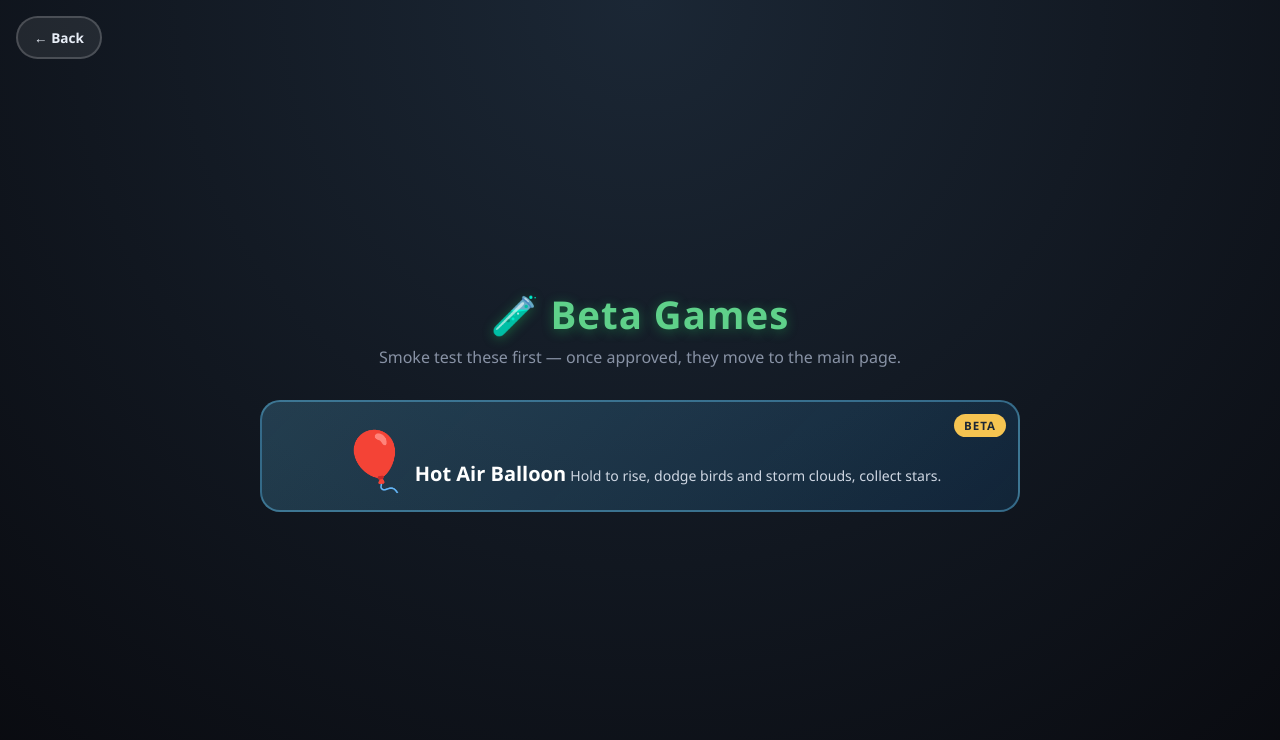
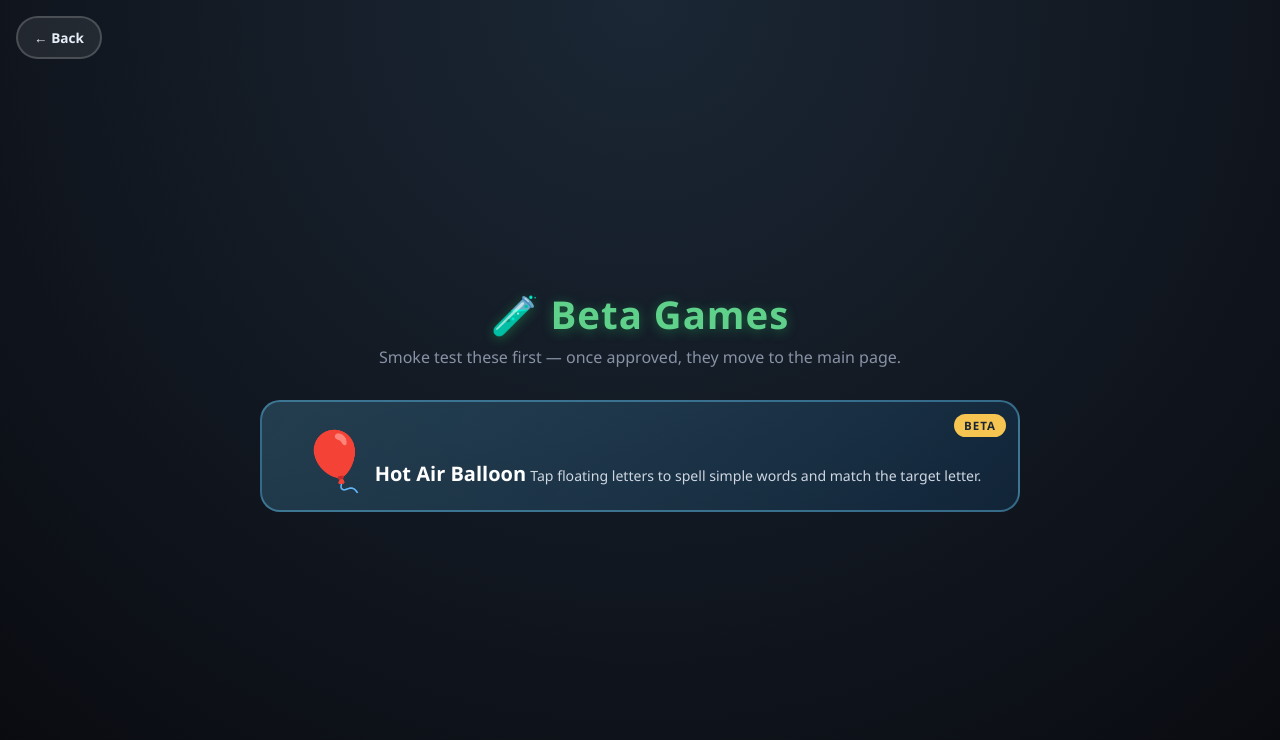
Before and after one commit to carrotsketches/car-racing-game, a website: page beta/index.html in a window 1280 px wide. Drawn offline with Linux system fonts and the light colour scheme.

Commit message:
Fix beta card description for spelling game

```diff
--- a/beta/index.html
+++ b/beta/index.html
@@ -18,7 +18,7 @@
             <a class="game-card hotair-balloon" href="../hotair-balloon/" data-lb="hotair-balloon-leaderboard">
                 <span class="emoji">🎈</span>
                 <span class="title">Hot Air Balloon</span>
-                <span class="desc">Hold to rise, dodge birds and storm clouds, collect stars.</span>
+                <span class="desc">Tap floating letters to spell simple words and match the target letter.</span>
                 <span class="badge">Beta</span>
             </a>
         </div>
```
